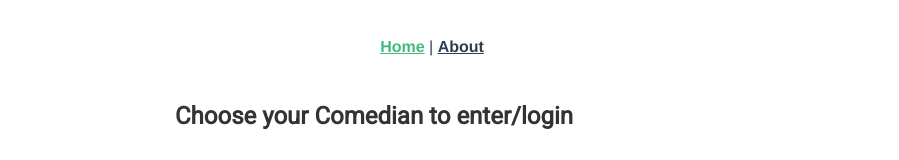
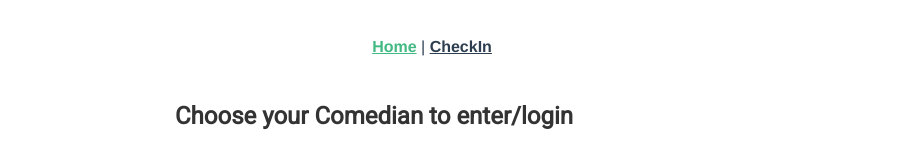
Before and after one commit to maddevsio/comedian-ui, a Vue app: page / in a window 1280 px wide. Shown: the top 160 px of the page, without its empty margins (208-1107 px from the left). Built offline with nearby package versions, Linux system fonts and the light colour scheme.

Commit message:
Closes #3 fix Checkin component

```diff
--- a/src/App.vue
+++ b/src/App.vue
@@ -2,7 +2,7 @@
   <div id="app">
     <div id="nav">
       <router-link to="/">Home</router-link> |
-      <router-link to="/about">About</router-link>
+      <router-link to="/about">CheckIn</router-link>
     </div>
     <router-view/>
   </div>
--- a/src/components/Checkin.vue
+++ b/src/components/Checkin.vue
@@ -6,10 +6,10 @@
       </div>
        <span class="mad_name">{{ madDevs }}</span>
   			<div class="form-row">
- 				<input type="password" v-model="name" placeholder="password">
+ 				<input type="password" v-model="password" placeholder="password" />
  		  </div>
-       <button class="btn"><a href="#" class="submit">{{ login }}</a></button>
-   </div>
+       <button class="btn"><a type="submit">{{ login }}</a></button>
+      </div>
 </template>
 <script>
 export default {
@@ -64,7 +64,7 @@ export default {
   border: 2px solid #ccc;
 }
 
-.submit {
+a {
   text-decoration: none;
   font-size: 16px;
   color: #444;
--- a/src/views/About.vue
+++ b/src/views/About.vue
@@ -1,5 +1,5 @@
 <template>
-  <div class="about">
+  <div class="checkIn">
   <Checkin />
   </div>
 </template>
@@ -9,7 +9,7 @@
 import Checkin from '@/components/Checkin.vue'
 
 export default {
-  name: 'home',
+  name: 'checkIn',
   components: {
    Checkin
   }
```
